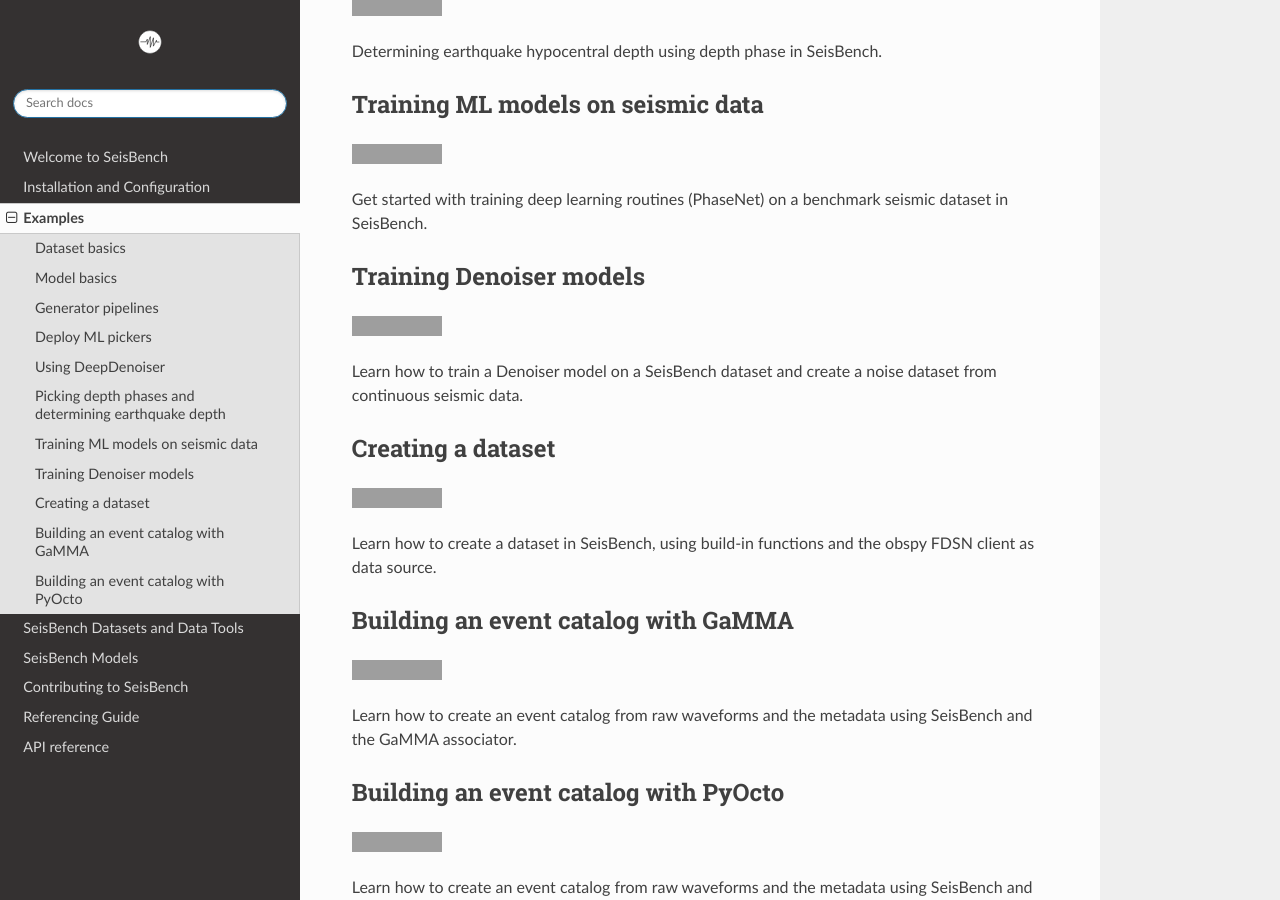
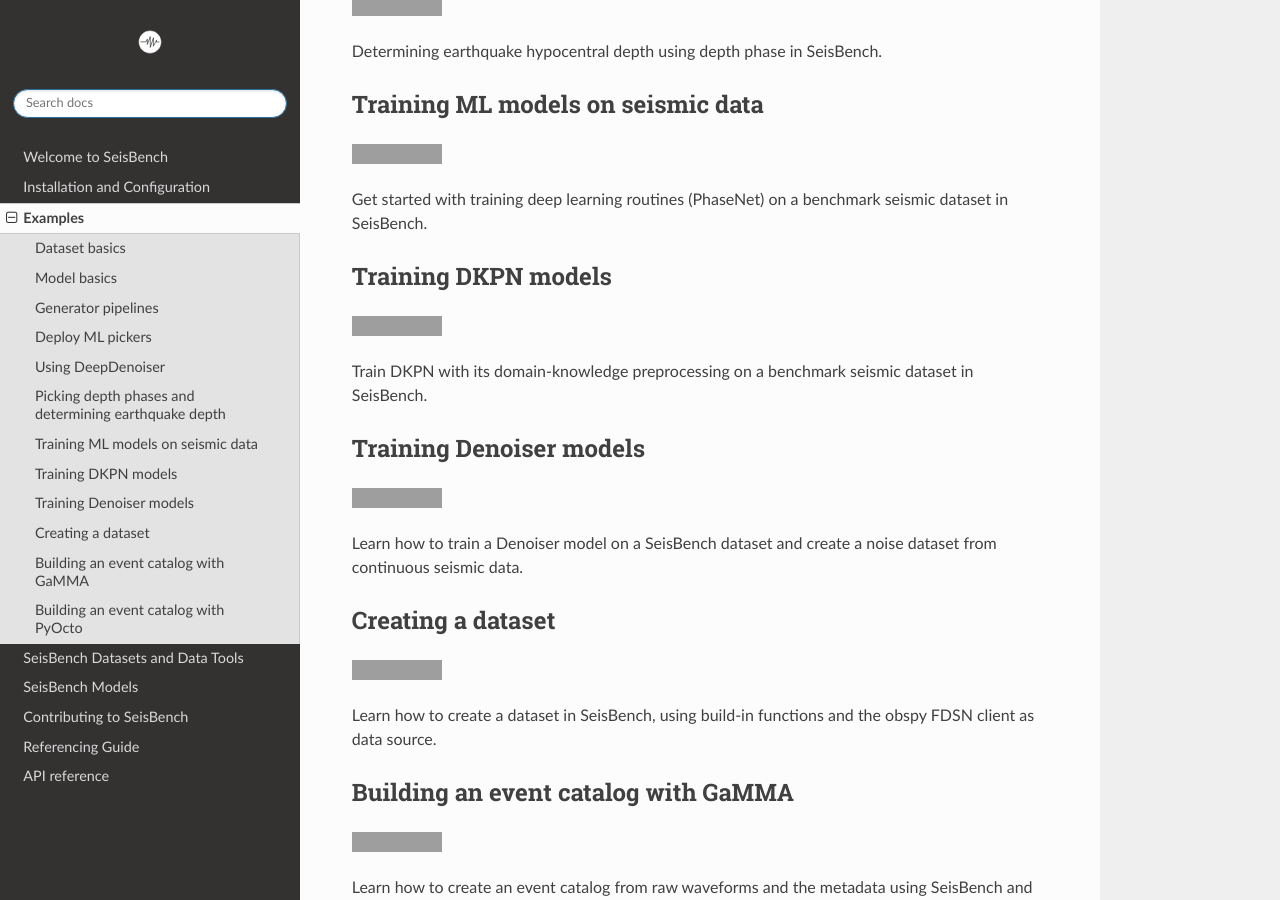
Before and after one commit to seisbench/seisbench, a Sphinx documentation site: the page built from docs/pages/examples.rst, in a window 1280 px wide and 900 px high, scrolled down 1032 px. Built offline with Sphinx 7.4.7 and the Read the Docs theme 3.1.0, drawn with Linux system fonts in a browser that asks for light colours; grey boxes are pictures that could not be loaded.

Commit message:
DOCS updated

```diff
--- a/docs/pages/examples.rst
+++ b/docs/pages/examples.rst
@@ -108,6 +108,20 @@
 
 Get started with training deep learning routines (PhaseNet) on a benchmark seismic dataset in SeisBench.
 
+.. _training_dkpn:
+
+Training DKPN models
+--------------------
+.. raw:: html
+
+    <embed>
+        <a href="https://colab.research.google.com/github/seisbench/seisbench/blob/main/examples/03f_training_dkpn.ipynb">
+            <img src="https://colab.research.google.com/assets/colab-badge.svg" alt="Open In Colab"/>
+        </a>
+    </embed>
+
+Train DKPN with its domain-knowledge preprocessing on a benchmark seismic dataset in SeisBench.
+
 .. _training_denoiser:
 
 Training Denoiser models
```
Also changed, not shown: README.md (+1 -0 lines), examples/README.md.
